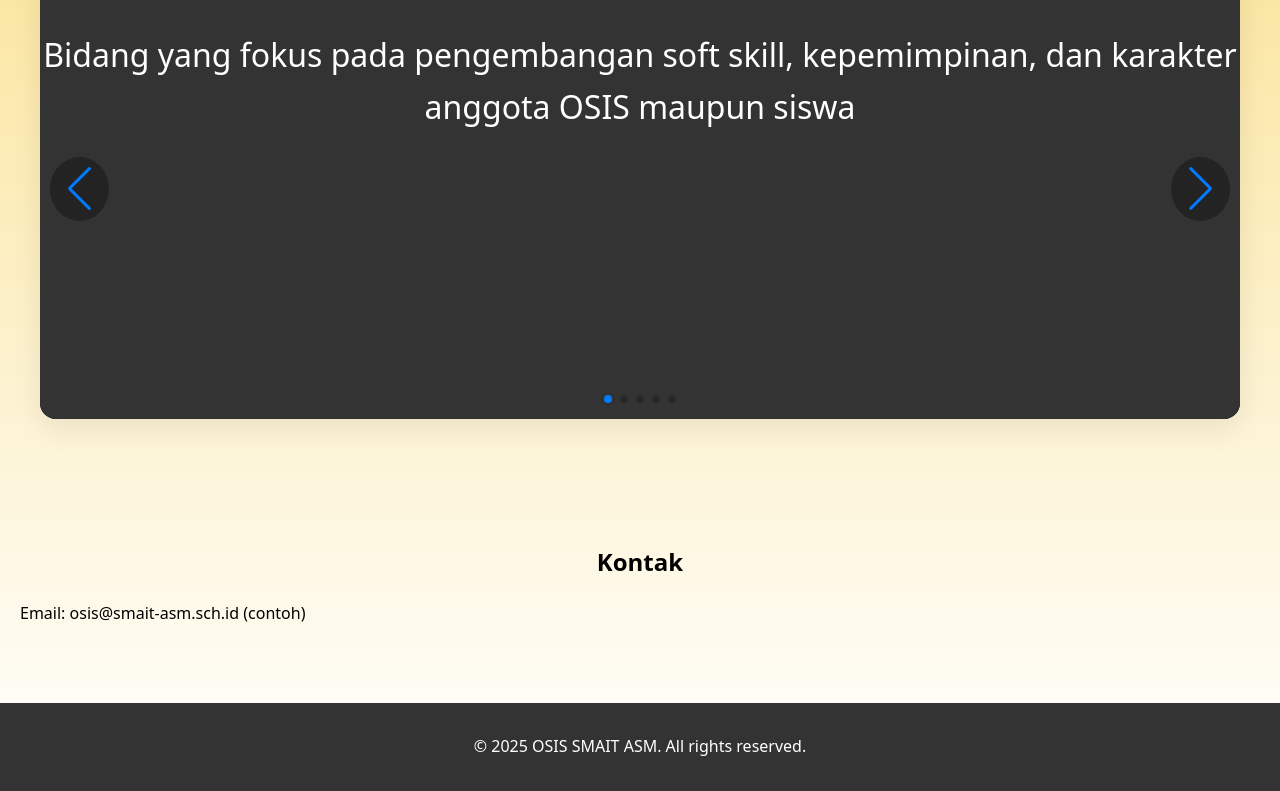
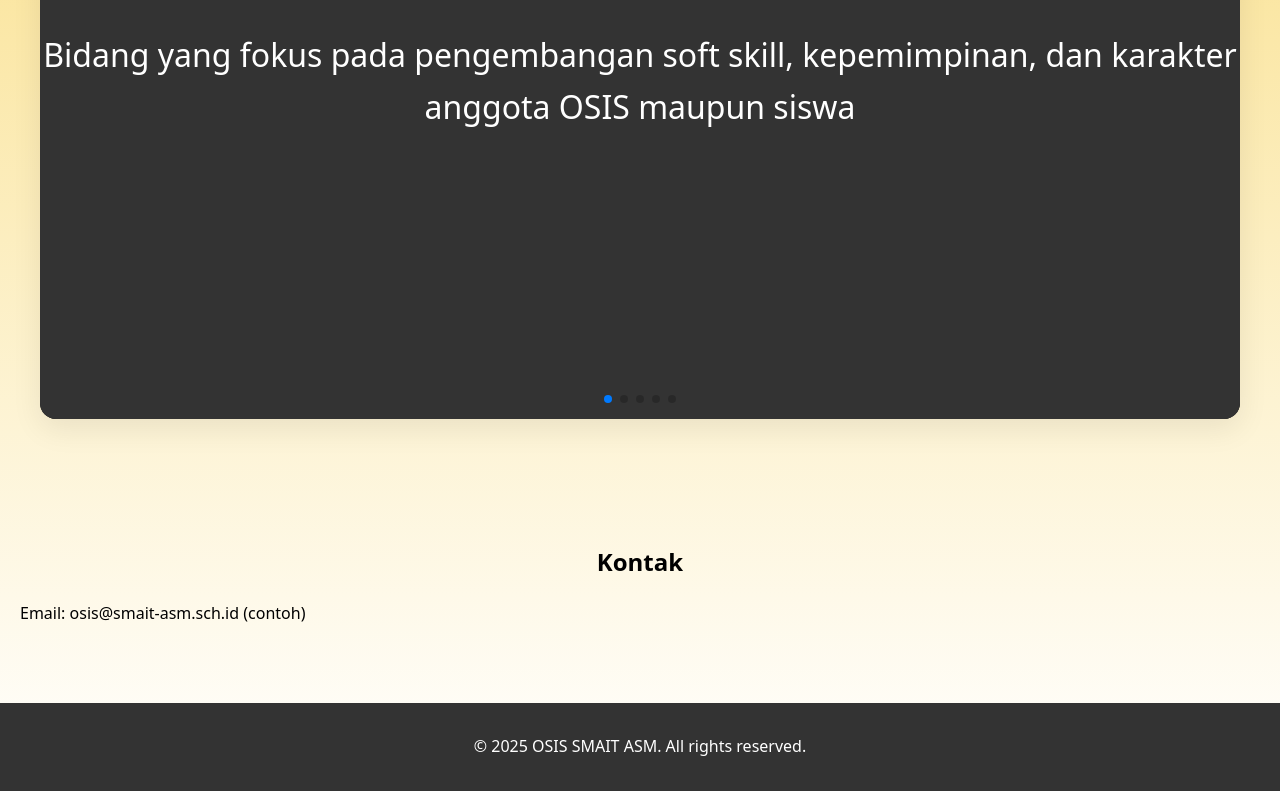
Before and after one commit to rafinando/smaittest, a plain HTML site: page index.html in a window 1280 px wide. Shown: the part 1096-1887 px from the top of the page. Drawn offline with nearby package versions, Linux system fonts and the light colour scheme.

Commit message:
Update2 index.html

```diff
--- a/index.html
+++ b/index.html
@@ -69,8 +69,6 @@
 
 
     </div>
-    <div class="swiper-button-prev">&#10094;</div>
-    <div class="swiper-button-next">&#10095;</div>
     <div class="swiper-pagination"></div>
   </div>
 
```
